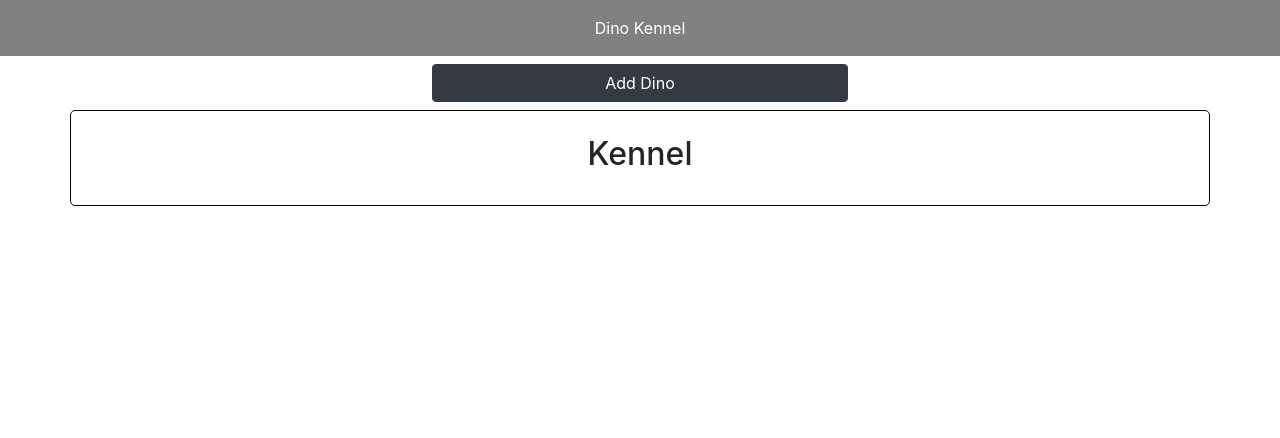
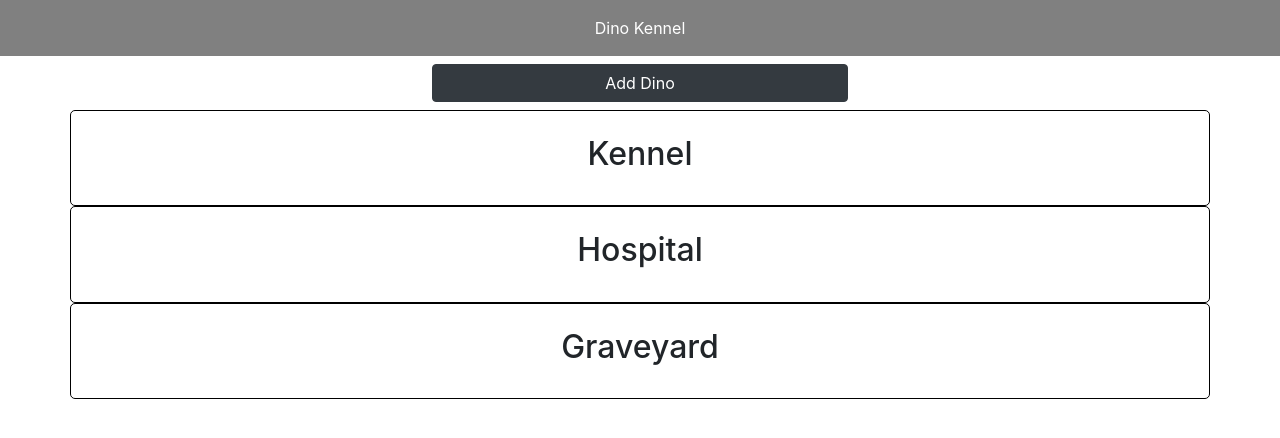
Before and after one commit to chris-calhoun/dino-kennel, a plain HTML site: page index.html in a window 1280 px wide. Drawn offline with nearby package versions, Linux system fonts and the light colour scheme.

Commit message:
created graveyard and hospital sections on the website.

```diff
--- a/index.html
+++ b/index.html
@@ -25,6 +25,7 @@
       </button>
     </div>
     <div id="dinoForm"></div>
+
     <div
       class="container py-4 text-center"
       style="border: 1px black solid; border-radius: 5px"
@@ -33,8 +34,21 @@
       <div id="dinoKennel"></div>
     </div>
 
-    <div id="dinoHospital"></div>
-    <div id="dinoGraveYard"></div>
+    <div
+      class="container py-4 text-center"
+      style="border: 1px black solid; border-radius: 5px"
+    >
+      <h2>Hospital</h2>
+      <div id="dinoHospital"></div>
+    </div>
+
+    <div
+      class="container py-4 text-center"
+      style="border: 1px black solid; border-radius: 5px"
+    >
+      <h2>Graveyard</h2>
+      <div id="dinoGraveYard"></div>
+    </div>
 
     <script
       src="https://code.jquery.com/jquery-3.5.1.min.js"
```
